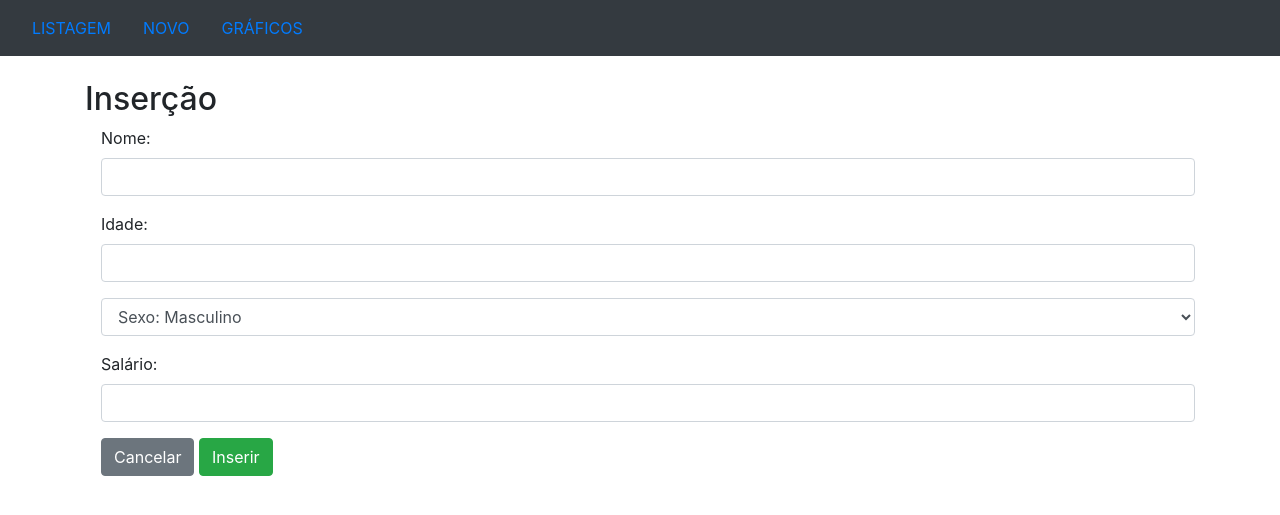
After one commit to tiagobfaustino/aprendendo-flask, a Flask app: page /insercao in a window 1280 px wide. The commit adds this page. Shown: the top 515 px of the page. Run offline with Flask 2, Linux system fonts and the light colour scheme.

Commit message:
Teste realizado nas páginas de Listagem e Inserção.

```diff
--- /dev/null
+++ b/app/templates/insercao.html
@@ -0,0 +1,58 @@
+<!DOCTYPE html>
+<html lang="pt-br">
+<head>
+    <meta charset="UTF-8">
+    <meta name="viewport" content="width=device-width, initial-scale=1.0">
+    <link rel="stylesheet" href="https://cdn.jsdelivr.net/npm/bootstrap@4.5.3/dist/css/bootstrap.min.css" integrity="sha384-TX8t27EcRE3e/ihU7zmQxVncDAy5uIKz4rEkgIXeMed4M0jlfIDPvg6uqKI2xXr2" crossorigin="anonymous">
+    <meta http-equiv='cache-control' content='no-cache'>
+    <meta http-equiv='expires' content='0'>
+    <meta http-equiv='pragma' content='no-cache'>
+    <title>Inserção</title>
+</head>
+<body>
+    <nav class="navbar navbar-expand-sm navbar-dark bg-dark">
+        <ul class="nav">
+            <li class="nav-item">
+                <a class="nav-link" href="/listagem">LISTAGEM</a>
+            </li>
+            <li class="nav-item">
+                <a class="nav-link" href="/insercao">NOVO</a>
+            </li>
+            <li class="nav-item">
+                <a class="nav-link" href="/graficos">GRÁFICOS</a>
+            </li>
+        </ul>
+    </nav>
+    <br>
+    <div class="container">
+        <h2>Inserção</h2>
+        <form action="/salvar_insercao" method="POST" name="frm_insercao" class="ml-3">
+            <div class="form-group">
+                <label for="nome">Nome:</label>
+                <input type="text" class="form-control" name="nome">
+            </div>
+            <div class="form-group">
+                <label for="idade">Idade:</label>
+                <input type="number" class="form-control" name="idade" min="1" max="125">
+            </div>
+            <div class="form-group">
+                <select class="form-control" name="sexo" id="">
+                    <option value="M">Sexo: Masculino</option>
+                    <option value="F">Sexo: Feminino</option>
+                </select>
+            </div>
+            <div class="form-group">
+                <label for="salario">Salário:</label>
+                <input type="text" class="form-control" name="salario">
+            </div>
+
+            <a href="/listagem" class="btn btn-secondary" role="button">Cancelar</a>
+            <button type="submit" class="btn btn-success">Inserir</button>
+
+        </form>
+
+    <script src="https://code.jquery.com/jquery-3.5.1.slim.min.js" integrity="sha384-DfXdz2htPH0lsSSs5nCTpuj/zy4C+OGpamoFVy38MVBnE+IbbVYUew+OrCXaRkfj" crossorigin="anonymous"></script>
+    <script src="https://cdn.jsdelivr.net/npm/popper.js@1.16.1/dist/umd/popper.min.js" integrity="sha384-9/reFTGAW83EW2RDu2S0VKaIzap3H66lZH81PoYlFhbGU+6BZp6G7niu735Sk7lN" crossorigin="anonymous"></script>
+    <script src="https://cdn.jsdelivr.net/npm/bootstrap@4.5.3/dist/js/bootstrap.min.js" integrity="sha384-w1Q4orYjBQndcko6MimVbzY0tgp4pWB4lZ7lr30WKz0vr/aWKhXdBNmNb5D92v7s" crossorigin="anonymous"></script>
+</body>
+</html>
```
Also changed, not shown: app/templates/listagem.html (+4 -4 lines), banco.db.
